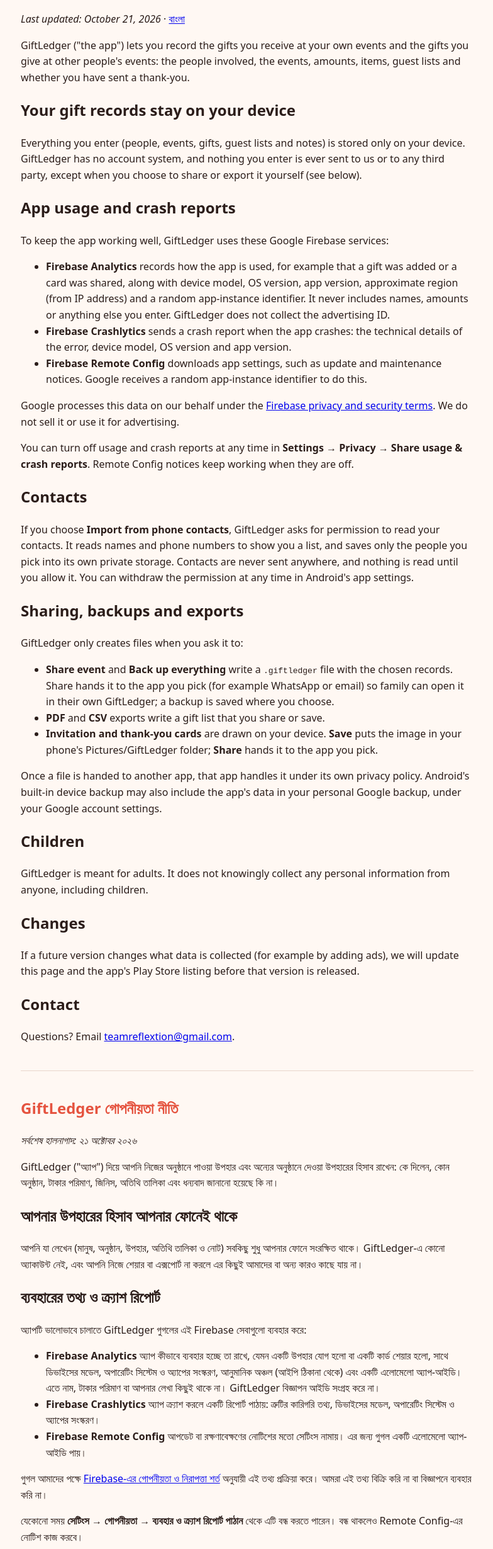
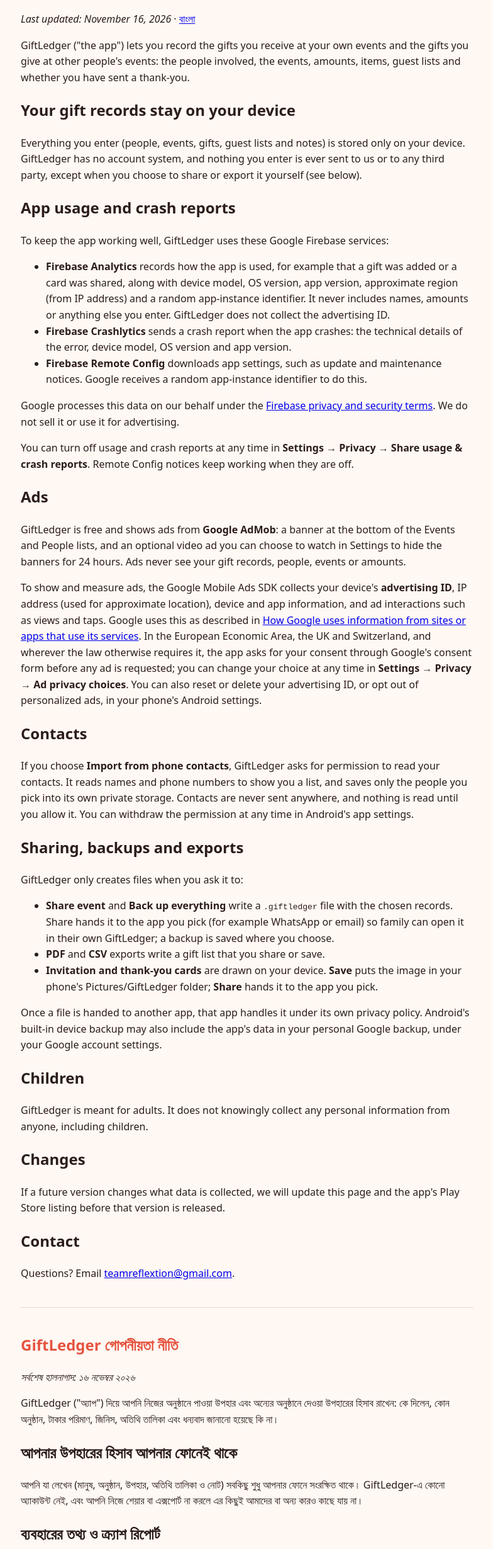
Before and after one commit to teamreflextion/gift_ledger, a plain HTML site: page index.html in a window 1280 px wide. Shown: the part 100-2560 px from the top of the page at 63% size, without its empty margins (247-1031 px from the left). Drawn offline with Linux system fonts and the light colour scheme.

Commit message:
Update index.html

```diff
--- a/index.html
+++ b/index.html
@@ -12,7 +12,7 @@
 </head>
 <body>
 <h1>GiftLedger Privacy Policy</h1>
-<p><em>Last updated: October 21, 2026</em> · <a href="#bn">বাংলা</a></p>
+<p><em>Last updated: November 16, 2026</em> · <a href="#bn">বাংলা</a></p>
 
 <p>GiftLedger ("the app") lets you record the gifts you receive at your own events and the gifts you give at other people's events: the people involved, the events, amounts, items, guest lists and whether you have sent a thank-you.</p>
 
@@ -28,6 +28,10 @@
 </ul>
 <p>Google processes this data on our behalf under the <a href="https://firebase.google.com/support/privacy">Firebase privacy and security terms</a>. We do not sell it or use it for advertising.</p>
 <p>You can turn off usage and crash reports at any time in <strong>Settings → Privacy → Share usage &amp; crash reports</strong>. Remote Config notices keep working when they are off.</p>
+
+<h2>Ads</h2>
+<p>GiftLedger is free and shows ads from <strong>Google AdMob</strong>: a banner at the bottom of the Events and People lists, and an optional video ad you can choose to watch in Settings to hide the banners for 24 hours. Ads never see your gift records, people, events or amounts.</p>
+<p>To show and measure ads, the Google Mobile Ads SDK collects your device's <strong>advertising ID</strong>, IP address (used for approximate location), device and app information, and ad interactions such as views and taps. Google uses this as described in <a href="https://policies.google.com/technologies/partner-sites">How Google uses information from sites or apps that use its services</a>. In the European Economic Area, the UK and Switzerland, and wherever the law otherwise requires it, the app asks for your consent through Google's consent form before any ad is requested; you can change your choice at any time in <strong>Settings → Privacy → Ad privacy choices</strong>. You can also reset or delete your advertising ID, or opt out of personalized ads, in your phone's Android settings.</p>
 
 <h2>Contacts</h2>
 <p>If you choose <strong>Import from phone contacts</strong>, GiftLedger asks for permission to read your contacts. It reads names and phone numbers to show you a list, and saves only the people you pick into its own private storage. Contacts are never sent anywhere, and nothing is read until you allow it. You can withdraw the permission at any time in Android's app settings.</p>
@@ -45,7 +49,7 @@
 <p>GiftLedger is meant for adults. It does not knowingly collect any personal information from anyone, including children.</p>
 
 <h2>Changes</h2>
-<p>If a future version changes what data is collected (for example by adding ads), we will update this page and the app's Play Store listing before that version is released.</p>
+<p>If a future version changes what data is collected, we will update this page and the app's Play Store listing before that version is released.</p>
 
 <h2>Contact</h2>
 <p>Questions? Email <a href="mailto:teamreflextion@gmail.com">teamreflextion@gmail.com</a>.</p>
@@ -54,7 +58,7 @@
 
 <section id="bn" lang="bn">
 <h1>GiftLedger গোপনীয়তা নীতি</h1>
-<p><em>সর্বশেষ হালনাগাদ: ২১ অক্টোবর ২০২৬</em></p>
+<p><em>সর্বশেষ হালনাগাদ: ১৬ নভেম্বর ২০২৬</em></p>
 
 <p>GiftLedger ("অ্যাপ") দিয়ে আপনি নিজের অনুষ্ঠানে পাওয়া উপহার এবং অন্যের অনুষ্ঠানে দেওয়া উপহারের হিসাব রাখেন: কে দিলেন, কোন অনুষ্ঠান, টাকার পরিমাণ, জিনিস, অতিথি তালিকা এবং ধন্যবাদ জানানো হয়েছে কি না।</p>
 
@@ -70,6 +74,10 @@
 </ul>
 <p>গুগল আমাদের পক্ষে <a href="https://firebase.google.com/support/privacy">Firebase-এর গোপনীয়তা ও নিরাপত্তা শর্ত</a> অনুযায়ী এই তথ্য প্রক্রিয়া করে। আমরা এই তথ্য বিক্রি করি না বা বিজ্ঞাপনে ব্যবহার করি না।</p>
 <p>যেকোনো সময় <strong>সেটিংস → গোপনীয়তা → ব্যবহার ও ক্র্যাশ রিপোর্ট পাঠান</strong> থেকে এটি বন্ধ করতে পারেন। বন্ধ থাকলেও Remote Config-এর নোটিশ কাজ করবে।</p>
+
+<h2>বিজ্ঞাপন</h2>
+<p>GiftLedger বিনামূল্যে এবং এতে <strong>Google AdMob</strong>-এর বিজ্ঞাপন দেখায়: অনুষ্ঠান ও মানুষ তালিকার নিচে একটি ব্যানার, এবং সেটিংসে একটি ঐচ্ছিক ভিডিও বিজ্ঞাপন, যা চাইলে দেখে ২৪ ঘণ্টার জন্য ব্যানার সরাতে পারেন। বিজ্ঞাপন আপনার উপহারের হিসাব, মানুষ, অনুষ্ঠান বা টাকার পরিমাণ কখনও দেখে না।</p>
+<p>বিজ্ঞাপন দেখাতে ও মাপতে Google Mobile Ads SDK আপনার ডিভাইসের <strong>বিজ্ঞাপন আইডি</strong>, আইপি ঠিকানা (আনুমানিক অবস্থানের জন্য), ডিভাইস ও অ্যাপের তথ্য এবং বিজ্ঞাপন দেখা বা ট্যাপ করার তথ্য সংগ্রহ করে। গুগল এগুলো <a href="https://policies.google.com/technologies/partner-sites">এখানে বর্ণিত</a> নিয়মে ব্যবহার করে। ইউরোপীয় অর্থনৈতিক অঞ্চল, যুক্তরাজ্য, সুইজারল্যান্ড এবং আইন যেখানে চায় সেখানে, কোনো বিজ্ঞাপন চাওয়ার আগে অ্যাপটি গুগলের সম্মতি ফর্মে আপনার অনুমতি নেয়; যেকোনো সময় <strong>সেটিংস → গোপনীয়তা → বিজ্ঞাপনের গোপনীয়তা</strong> থেকে তা বদলাতে পারেন। ফোনের অ্যান্ড্রয়েড সেটিংস থেকেও বিজ্ঞাপন আইডি রিসেট বা মুছতে, বা ব্যক্তিগতকৃত বিজ্ঞাপন বন্ধ করতে পারেন।</p>
 
 <h2>কন্টাক্ট</h2>
 <p><strong>ফোনের কন্টাক্ট থেকে আনুন</strong> বেছে নিলে GiftLedger কন্টাক্ট পড়ার অনুমতি চায়। তালিকা দেখাতে এটি নাম ও ফোন নম্বর পড়ে, এবং আপনি যাদের বাছাই করেন শুধু তাদেরই নিজের সংরক্ষণে রাখে। কন্টাক্ট কোথাও পাঠানো হয় না, এবং অনুমতি না দেওয়া পর্যন্ত কিছুই পড়া হয় না। অ্যান্ড্রয়েডের অ্যাপ সেটিংস থেকে যেকোনো সময় অনুমতি তুলে নিতে পারেন।</p>
@@ -87,7 +95,7 @@
 <p>GiftLedger প্রাপ্তবয়স্কদের জন্য। এটি জেনেশুনে শিশুসহ কারও কাছ থেকে ব্যক্তিগত তথ্য সংগ্রহ করে না।</p>
 
 <h2>পরিবর্তন</h2>
-<p>ভবিষ্যতের কোনো সংস্করণে সংগৃহীত তথ্যে পরিবর্তন এলে (যেমন বিজ্ঞাপন যোগ হলে), সেই সংস্করণ প্রকাশের আগেই আমরা এই পাতা ও প্লে স্টোরের বিবরণ হালনাগাদ করব।</p>
+<p>ভবিষ্যতের কোনো সংস্করণে সংগৃহীত তথ্যে পরিবর্তন এলে সেই সংস্করণ প্রকাশের আগেই আমরা এই পাতা ও প্লে স্টোরের বিবরণ হালনাগাদ করব।</p>
 
 <h2>যোগাযোগ</h2>
 <p>প্রশ্ন থাকলে ইমেইল করুন: <a href="mailto:teamreflextion@gmail.com">teamreflextion@gmail.com</a></p>
```
